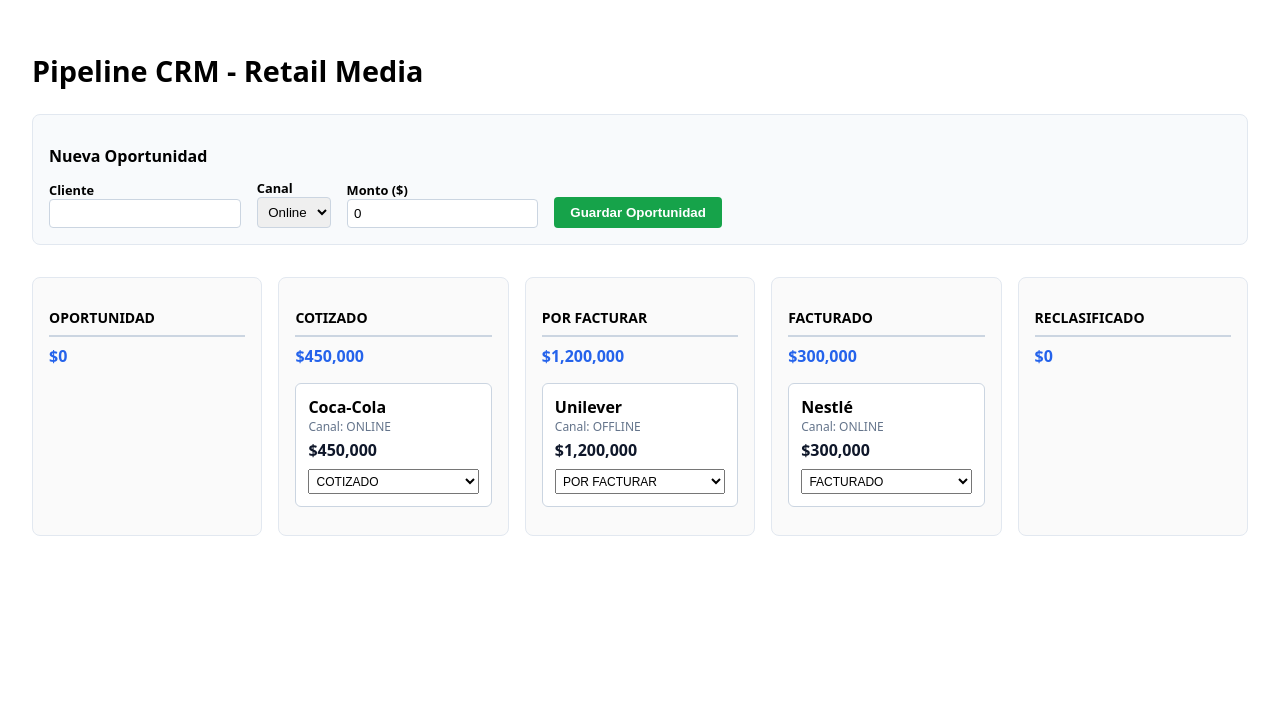
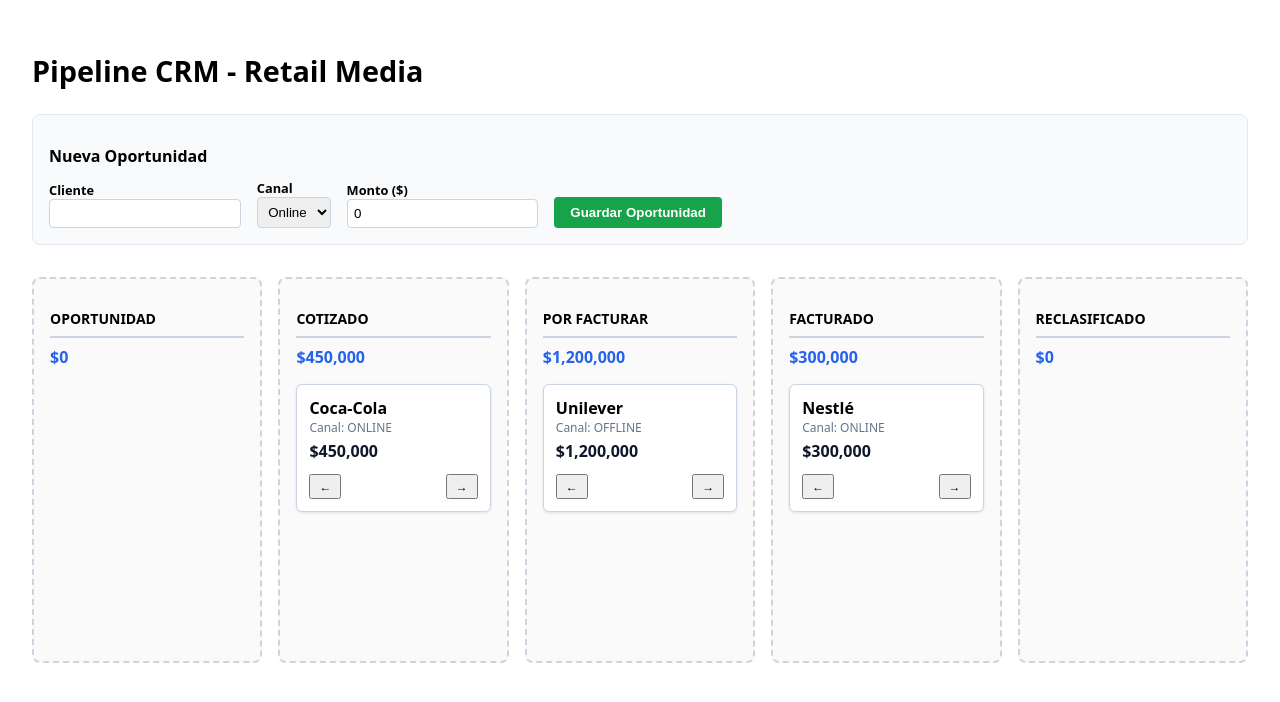
Before and after one commit to laureanochimento-art/crm_retail_media, a Next.js app: page /crm in a window 1280 px wide. Shown: the top 702 px of the page. Built offline with nearby package versions, Linux system fonts and the light colour scheme.

Commit message:
Update page.tsx

```diff
--- a/app/crm/page.tsx
+++ b/app/crm/page.tsx
@@ -24,6 +24,7 @@
   const [cliente, setCliente] = useState('');
   const [canal, setCanal] = useState<'ONLINE' | 'OFFLINE'>('ONLINE');
   const [monto, setMonto] = useState(0);
+  const [draggedId, setDraggedId] = useState<string | null>(null);
 
   const crearOportunidad = () => {
     if (!cliente || monto <= 0) return;
@@ -42,9 +43,27 @@
   };
 
   const moverEtapa = (id: string, nuevaEtapa: EtapaCRM) => {
-    setOportunidades(
-      oportunidades.map((op) => (op.id === id ? { ...op, etapa: nuevaEtapa } : op))
+    setOportunidades((prev) =>
+      prev.map((op) => (op.id === id ? { ...op, etapa: nuevaEtapa } : op))
     );
+  };
+
+  const moverPaso = (id: string, direccion: 'IZQ' | 'DER') => {
+    const op = oportunidades.find((o) => o.id === id);
+    if (!op) return;
+    const index = ETAPAS.indexOf(op.etapa);
+    const nuevoIndex = direccion === 'DER' ? index + 1 : index - 1;
+    if (nuevoIndex >= 0 && nuevoIndex < ETAPAS.length) {
+      moverEtapa(id, ETAPAS[nuevoIndex]);
+    }
+  };
+
+  const handleDrop = (e: React.DragEvent, etapaDestino: EtapaCRM) => {
+    e.preventDefault();
+    if (draggedId) {
+      moverEtapa(draggedId, etapaDestino);
+      setDraggedId(null);
+    }
   };
 
   const calcularTotalEtapa = (etapa: EtapaCRM) =>
@@ -58,7 +77,6 @@
         Pipeline CRM - Retail Media
       </h1>
 
-      {/* FORMULARIO DE NUEVA OPORTUNIDAD */}
       <div style={{ padding: '1rem', backgroundColor: '#f8fafc', borderRadius: '8px', border: '1px solid #e2e8f0', marginBottom: '2rem' }}>
         <h2 style={{ fontSize: '1rem', fontWeight: 'bold', marginBottom: '0.75rem' }}>Nueva Oportunidad</h2>
         <div style={{ display: 'flex', gap: '1rem', flexWrap: 'wrap', alignItems: 'flex-end' }}>
@@ -100,10 +118,21 @@
         </div>
       </div>
 
-      {/* TABLERO PIPELINE */}
+      {/* TABLERO DRAG & DROP */}
       <div style={{ display: 'grid', gridTemplateColumns: 'repeat(auto-fit, minmax(200px, 1fr))', gap: '1rem' }}>
         {ETAPAS.map((etapa) => (
-          <div key={etapa} style={{ border: '1px solid #e2e8f0', borderRadius: '8px', backgroundColor: '#fafafa', padding: '1rem' }}>
+          <div
+            key={etapa}
+            onDragOver={(e) => e.preventDefault()}
+            onDrop={(e) => handleDrop(e, etapa)}
+            style={{
+              border: '2px dashed #cbd5e1',
+              borderRadius: '8px',
+              backgroundColor: '#fafafa',
+              padding: '1rem',
+              minHeight: '350px',
+            }}
+          >
             <h3 style={{ fontSize: '0.875rem', fontWeight: 'bold', borderBottom: '2px solid #cbd5e1', paddingBottom: '0.5rem', marginBottom: '0.5rem' }}>
               {etapa.replace('_', ' ')}
             </h3>
@@ -113,22 +142,47 @@
 
             {oportunidades
               .filter((op) => op.etapa === etapa)
-              .map((op) => (
-                <div key={op.id} style={{ backgroundColor: '#fff', border: '1px solid #cbd5e1', padding: '0.75rem', borderRadius: '6px', marginBottom: '0.75rem' }}>
-                  <div style={{ fontWeight: 'bold' }}>{op.cliente}</div>
-                  <div style={{ fontSize: '0.75rem', color: '#64748b' }}>Canal: {op.canal}</div>
-                  <div style={{ fontWeight: '600', marginTop: '0.25rem', color: '#0f172a' }}>${op.monto.toLocaleString()}</div>
-                  <select
-                    value={op.etapa}
-                    onChange={(e) => moverEtapa(op.id, e.target.value as EtapaCRM)}
-                    style={{ marginTop: '0.5rem', width: '100%', fontSize: '0.75rem', padding: '0.2rem' }}
+              .map((op) => {
+                const index = ETAPAS.indexOf(op.etapa);
+                return (
+                  <div
+                    key={op.id}
+                    draggable
+                    onDragStart={() => setDraggedId(op.id)}
+                    style={{
+                      backgroundColor: '#fff',
+                      border: '1px solid #cbd5e1',
+                      padding: '0.75rem',
+                      borderRadius: '6px',
+                      marginBottom: '0.75rem',
+                      cursor: 'grab',
+                      boxShadow: '0 1px 3px rgba(0,0,0,0.1)',
+                    }}
                   >
-                    {ETAPAS.map((e) => (
-                      <option key={e} value={e}>{e.replace('_', ' ')}</option>
-                    ))}
-                  </select>
-                </div>
-              ))}
+                    <div style={{ fontWeight: 'bold' }}>{op.cliente}</div>
+                    <div style={{ fontSize: '0.75rem', color: '#64748b' }}>Canal: {op.canal}</div>
+                    <div style={{ fontWeight: '600', marginTop: '0.25rem', color: '#0f172a' }}>${op.monto.toLocaleString()}</div>
+
+                    {/* BOTONES DE MOVIMIENTO RÁPIDO */}
+                    <div style={{ display: 'flex', justifyContent: 'space-between', marginTop: '0.75rem' }}>
+                      <button
+                        onClick={() => moverPaso(op.id, 'IZQ')}
+                        disabled={index === 0}
+                        style={{ padding: '0.2rem 0.5rem', fontSize: '0.75rem', cursor: index === 0 ? 'not-allowed' : 'pointer' }}
+                      >
+                        ←
+                      </button>
+                      <button
+                        onClick={() => moverPaso(op.id, 'DER')}
+                        disabled={index === ETAPAS.length - 1}
+                        style={{ padding: '0.2rem 0.5rem', fontSize: '0.75rem', cursor: index === ETAPAS.length - 1 ? 'not-allowed' : 'pointer' }}
+                      >
+                        →
+                      </button>
+                    </div>
+                  </div>
+                );
+              })}
           </div>
         ))}
       </div>
```
